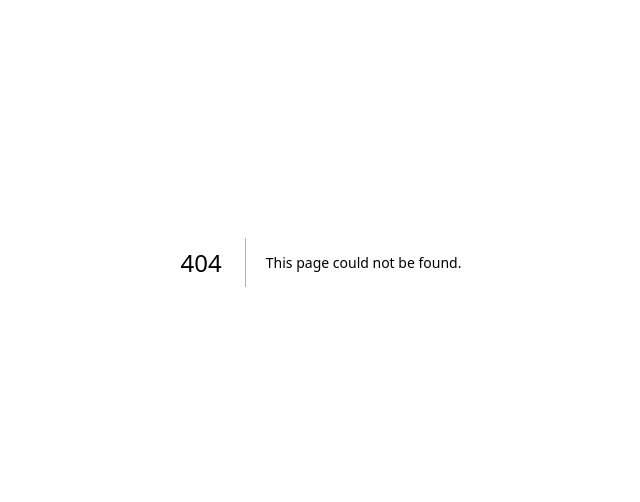
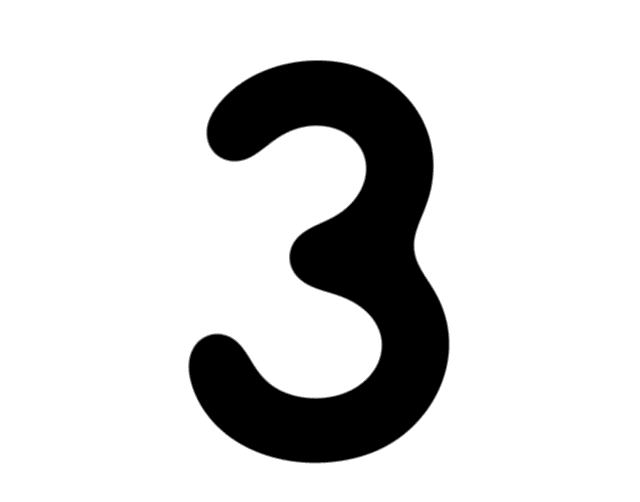
Before and after one commit to anoopraju31/nextjs-motion-animations, a Next.js app: page /text-gooey in a window 1280 px wide. Before the commit this address had no page. Shown: the part 138-640 px from the top of the page, without its empty margins (319-959 px from the left). Built offline with nearby package versions, Linux system fonts and the light colour scheme.

Commit message:
Text Gooey

```diff
--- /dev/null
+++ b/app/text-gooey/page.tsx
@@ -0,0 +1,90 @@
+'use client'
+
+import { useEffect, useRef, type FC } from 'react'
+import { animate } from 'motion'
+
+import styles from './styles.module.scss'
+
+const numbers = [
+	'M106.3,50.7c-35.4,0-57.4,33.2-57.4,72.5s22,72.5,57.4,72.5s57.4-33.2,57.4-72.5S141.7,50.7,106.3,50.7z',
+	'M87.9,79.2c1.1-0.4,53.7-39.2,54.9-39.1v180.5',
+	'M81.7,85.7c-1.4-67,112.3-55.1,90.2,11.6c-12.6,32-70.6,83.7-88.8,113.7h105.8',
+	'M74.8,178.5c3,39.4,63.9,46.7,88.6,23.7c34.3-35.1,5.4-75.8-41.7-77c29.9,5.5,68.7-43.1,36.5-73.7 c-23.4-21.5-76.5-11.1-78.6,25',
+	'M161.9,220.8 161.9,41 72.6,170.9 208.2,170.9',
+	'M183.2,43.7H92.1l-10,88.3c0,0,18.3-21.9,51-21.9s49.4,32.6,49.4,48.2c0,22.2-9.5,57-52.5,57s-51.4-36.7-51.4-36.7'
+]
+
+const TextGooeyPage: FC = () => {
+	const paths = useRef<(SVGPathElement | null)[]>([])
+	const circles = useRef<(SVGCircleElement | null)[]>([])
+	const number = useRef<number>(numbers.length - 1)
+	const numberOfCircles = 30
+	const radius = 20
+
+	useEffect(() => {
+		const changeNumber = () => {
+			const currentNumber = number.current
+			number.current = currentNumber === 0 ? numbers.length - 1 : currentNumber - 1
+
+			const length = paths.current[currentNumber]?.getTotalLength()
+
+			if (!length) return
+
+			const step = length / numberOfCircles
+
+			circles.current.forEach((circle, i) => {
+				if (!paths.current[currentNumber] || !circle) return
+
+				const { x, y } = paths.current[currentNumber].getPointAtLength(i * step)
+				animate(circle, { cx: x, cy: y }, { delay: i * 0.025, ease: 'easeOut' })
+			})
+		}
+
+		const interval = setInterval(changeNumber, 2000)
+
+		return () => clearInterval(interval)
+	}, [])
+
+	return (
+		<main className={styles.main}>
+			<svg viewBox='0 0 256 256'>
+				<defs>
+					<filter id='filter'>
+						<feGaussianBlur in='SourceAlpha' stdDeviation='20' result='blur' />
+						<feColorMatrix
+							in='blur'
+							mode='matrix'
+							values='1 0 0 0 0  0 1 0 0 0  0 0 1 0 0  0 0 0 25 -15'
+							result='filter'
+						/>
+					</filter>
+				</defs>
+				<g>
+					{numbers.map((path, idx) => (
+						<path
+							key={`p_${idx}`}
+							// @ts-ignore
+							ref={(ref) => (paths.current[idx] = ref)}
+							d={path}
+						/>
+					))}
+				</g>
+
+				<g>
+					{[...Array(numberOfCircles)].map((_, idx) => (
+						<circle
+							key={`c_${idx}`}
+							// @ts-ignore
+							ref={(ref) => (circles.current[idx] = ref)}
+							cx='128'
+							cy='128'
+							r={radius}
+						/>
+					))}
+				</g>
+			</svg>
+		</main>
+	)
+}
+
+export default TextGooeyPage
--- /dev/null
+++ b/app/text-gooey/styles.module.scss
@@ -0,0 +1,16 @@
+.main {
+	@apply h-screen flex justify-center items-center;
+
+	svg {
+		width: 500px;
+		filter: url('#filter');
+
+		path {
+			display: none;
+		}
+
+		circle {
+			fill: black;
+		}
+	}
+}
```
